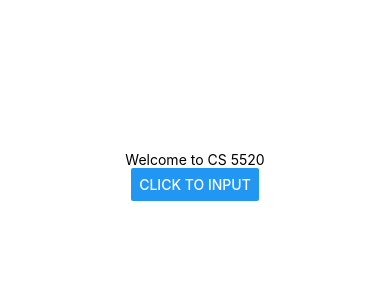
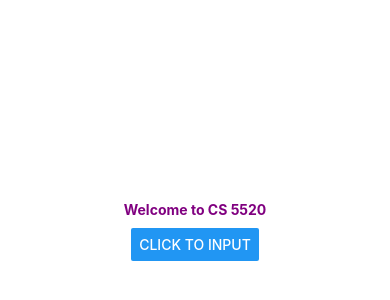
Before and after one commit to victorzwu/CS5520-Spring2023, a React Native app: screen / in a window 390 px wide. Shown: the part 196-496 px from the top of the page. Built offline with nearby package versions, Linux system fonts and the light colour scheme; grey boxes are pictures that could not be loaded.

Commit message:
adding styling and padding and margin

```diff
--- a/App.js
+++ b/App.js
@@ -22,8 +22,7 @@ export default function App() {
       <Header appName = {name}/>
       <Input textUpdateFunction={onTextEnter} modalVisible={modalVisible} onCancel = {onCancel}/>
       <Button title = "Click to Input" onPress={()=> setModalVisible(true)}/>
-      <Text>{enteredText}</Text>
-      <Image source = {{uri: "https://cdn-icons-png.flaticon.com/512/2617/2617812.png"}} style = {{height: 100}}/>
+      <Text style = {{color: 'purple'}}>{enteredText}</Text>
       <StatusBar style="auto" />
     </View>
   );
@@ -35,5 +34,6 @@ const styles = StyleSheet.create({
     backgroundColor: '#FFFFFF',
     alignItems: 'center',
     justifyContent: 'center',
+    margin: 10
   },
 });
--- a/components/Header.js
+++ b/components/Header.js
@@ -5,7 +5,7 @@ export default function Header({appName}) {
     //console.log(props)
   return (
     <View>
-      <Text>Welcome to {appName}</Text>
+      <Text style = {{borderColor: 'purple', borderWidth: '1', padding: 5, margin: 5, color: 'purple', fontWeight: 'bold'}}>Welcome to {appName}</Text>
     </View>
   )
 }
--- a/components/Input.js
+++ b/components/Input.js
@@ -1,4 +1,12 @@
-import { View, Text, TextInput, Button, StyleSheet, Modal, Image } from "react-native";
+import {
+  View,
+  Text,
+  TextInput,
+  Button,
+  StyleSheet,
+  Modal,
+  Image,
+} from "react-native";
 import React from "react";
 import { useState } from "react";
 
@@ -6,13 +14,18 @@ export default function Input({ textUpdateFunction, modalVisible, onCancel }) {
   const [text, setText] = useState("");
 
   return (
-    <Modal visible = {modalVisible}>
-
-    <View style = {styles.container}>
-    <Image source = {{uri: "https://cdn-icons-png.flaticon.com/512/2617/2617812.png"}} style = {{height: 100, width: 100}}/>
+    <Modal visible={modalVisible}>
+      <View style={styles.container}>
+        <Image
+          source={{
+            uri: "https://cdn-icons-png.flaticon.com/512/2617/2617812.png",
+          }}
+          style={{ height: 100, width: 100, margin: 10 }}
+        />
         <TextInput
-        style={{ backgroundColor: "red" }}
+          style={{ borderBottomColor: "blue", borderBottomWidth: 1, padding: 10 }}
           value={text}
+          placeholder="Enter text here"
           onChangeText={(changedText) => {
             setText(changedText);
           }}
@@ -24,7 +37,7 @@ export default function Input({ textUpdateFunction, modalVisible, onCancel }) {
             setText("");
           }}
         />
-      <Button title="Cancel" onPress={()=> onCancel()}/>
+        <Button title="Cancel" onPress={() => onCancel()} />
       </View>
     </Modal>
   );
@@ -33,8 +46,9 @@ export default function Input({ textUpdateFunction, modalVisible, onCancel }) {
 const styles = StyleSheet.create({
   container: {
     flex: 1,
-    backgroundColor: 'grey',
-    alignItems: 'center',
-    justifyContent: 'center',
+    backgroundColor: "white",
+    alignItems: "center",
+    justifyContent: "center",
+    marginVertical: 10,
   },
 });
```
Lines whose indentation alone changed are shown as unchanged.
